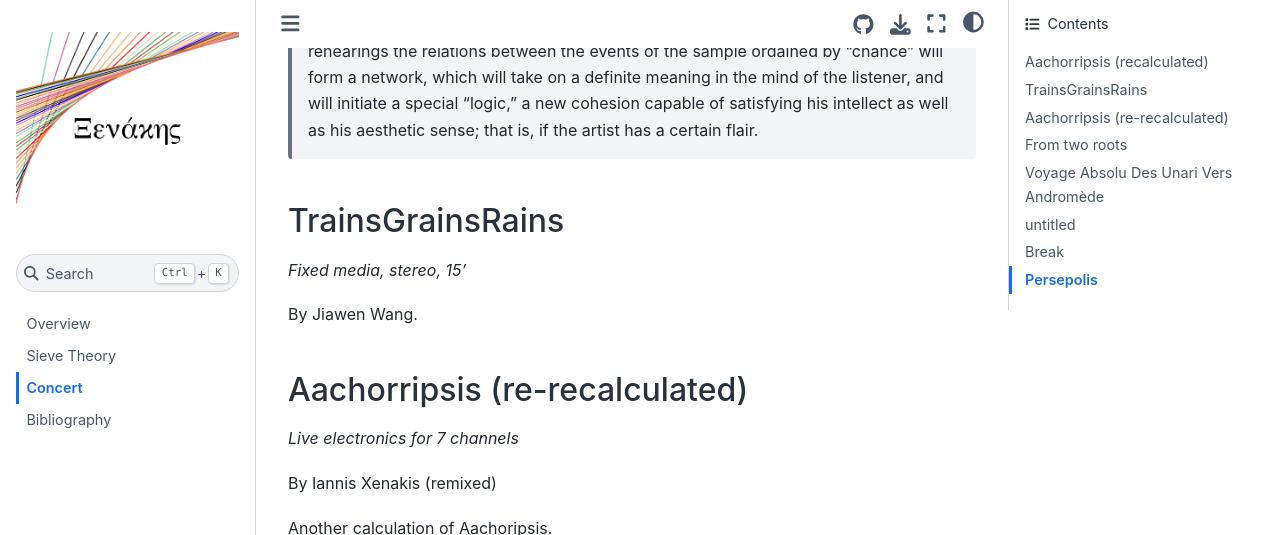
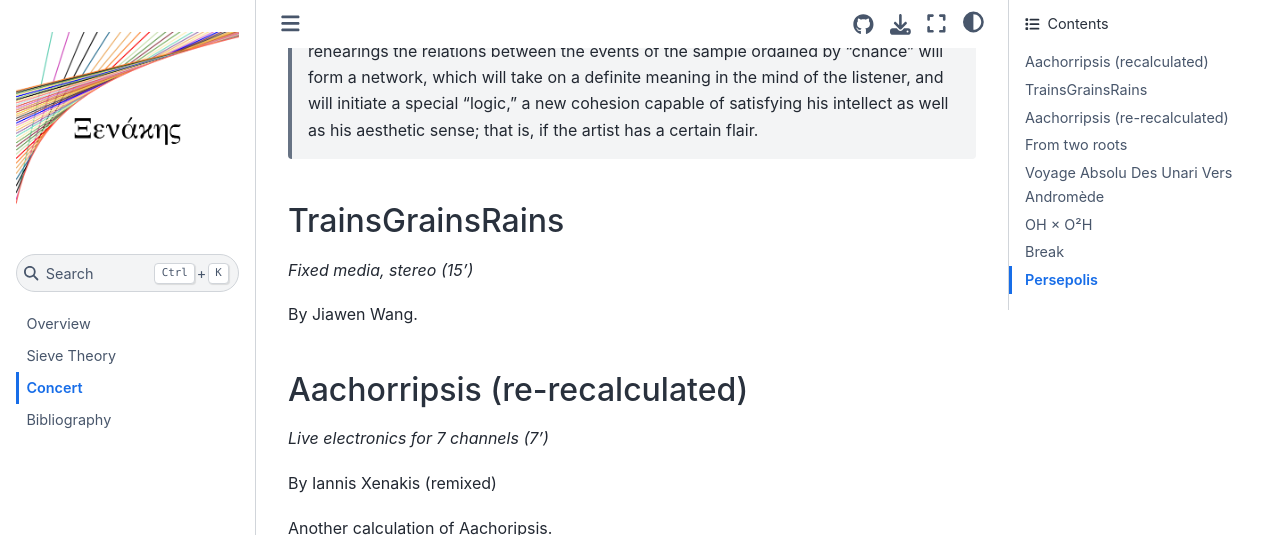
Before and after one commit to capital-G/xenakis-workgroup, a Jupyter Book: the page built from concert.md, in a window 1280 px wide and 900 px high, scrolled down 1434 px. Shown: the top 535 px of the window. Built offline with Jupyter Book 1.0.4 settings and Sphinx 7.4.7 and the Sphinx Book theme 1.1.4, drawn with Linux system fonts in a browser that asks for light colours; pages that are not in the unit, such as notebooks, are missing from menus; cross-references to code outside the pages are shown as plain code; some of the changed text lies outside the part shown.

Commit message:
add title oh

````diff
--- a/concert.md
+++ b/concert.md
@@ -8,7 +8,6 @@
 
 In honor of the 100th birthday of composer and architect Ιάννης Ξενάκης there will be a concert on tuesday, **2022-10-25 at 19:00** at the parking garage of the IMM Düsseldorf.
 The program consists of compositions by Xenakis himself as well as works that were inspired by him.
-
 
 ## Aachorripsis (recalculated)
 
@@ -31,13 +30,13 @@ Xenakis about *Aachoripsis* in {cite}`Xenakis1992`:
 
 ## TrainsGrainsRains
 
-*Fixed media, stereo, 15'*
+*Fixed media, stereo (15')*
 
 By Jiawen Wang.
 
 ## Aachorripsis (re-recalculated)
 
-*Live electronics for 7 channels*
+*Live electronics for 7 channels (7')*
 
 By Iannis Xenakis (remixed)
 
@@ -61,7 +60,7 @@ Anhand der Programmiersprache SuperCollider wird diese winzige, kaum wahrnehmbar
 
 ## Voyage Absolu Des Unari Vers Andromède
 
-*Fixed media, stereo - 16'*
+*Fixed media, stereo (16')*
 
 ```{figure} ./assets/andromeda.jpg
 :name: Andromeda
@@ -79,7 +78,7 @@ This allows for a more controlled approach than the later GENDY algorithm.
 
 [^upic]: UPIC (Unite Polyagoqique Informatique du CEMAMu) is a computer system which lets one compose music simply by the graphic design of pages. The UPIC system was created and produced at CEMAMu.
 
-## untitled
+## OH × O²H
 
 *Live electronics for 8 speakers (10')*
 
````
